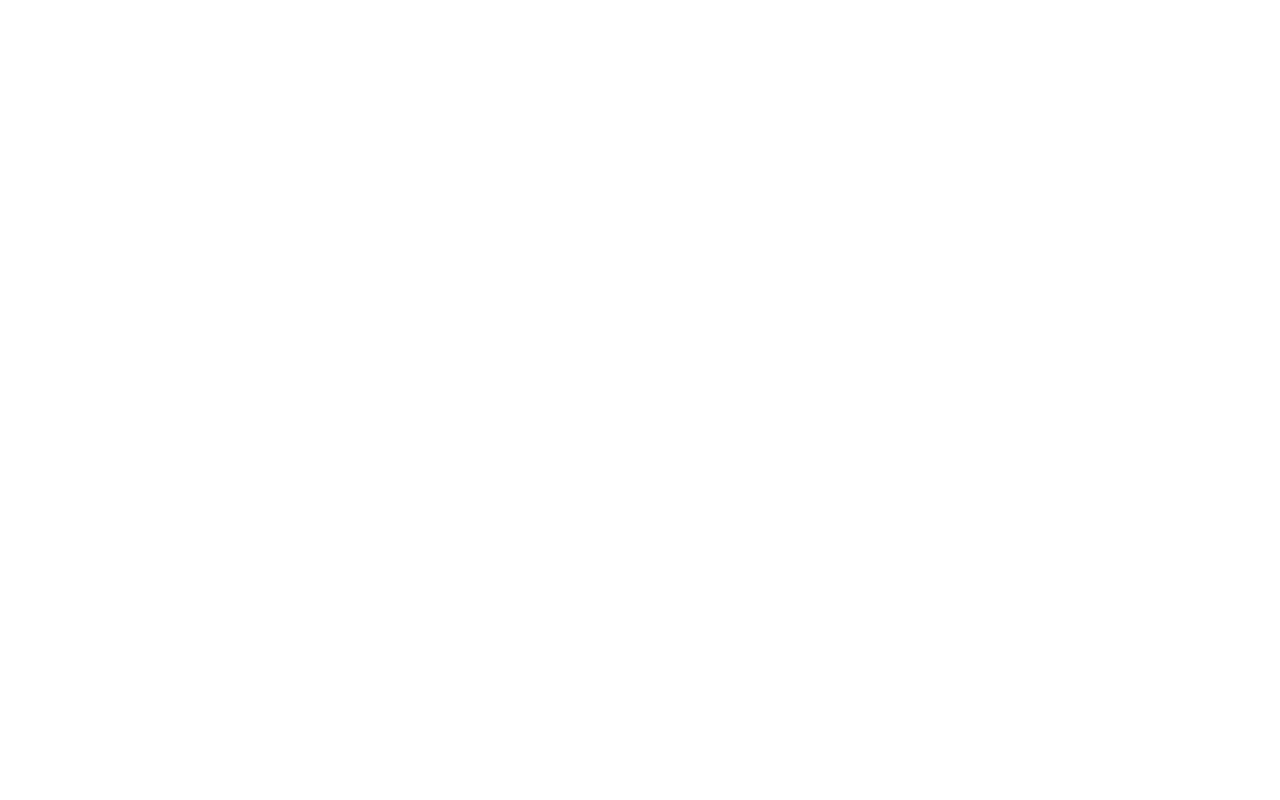
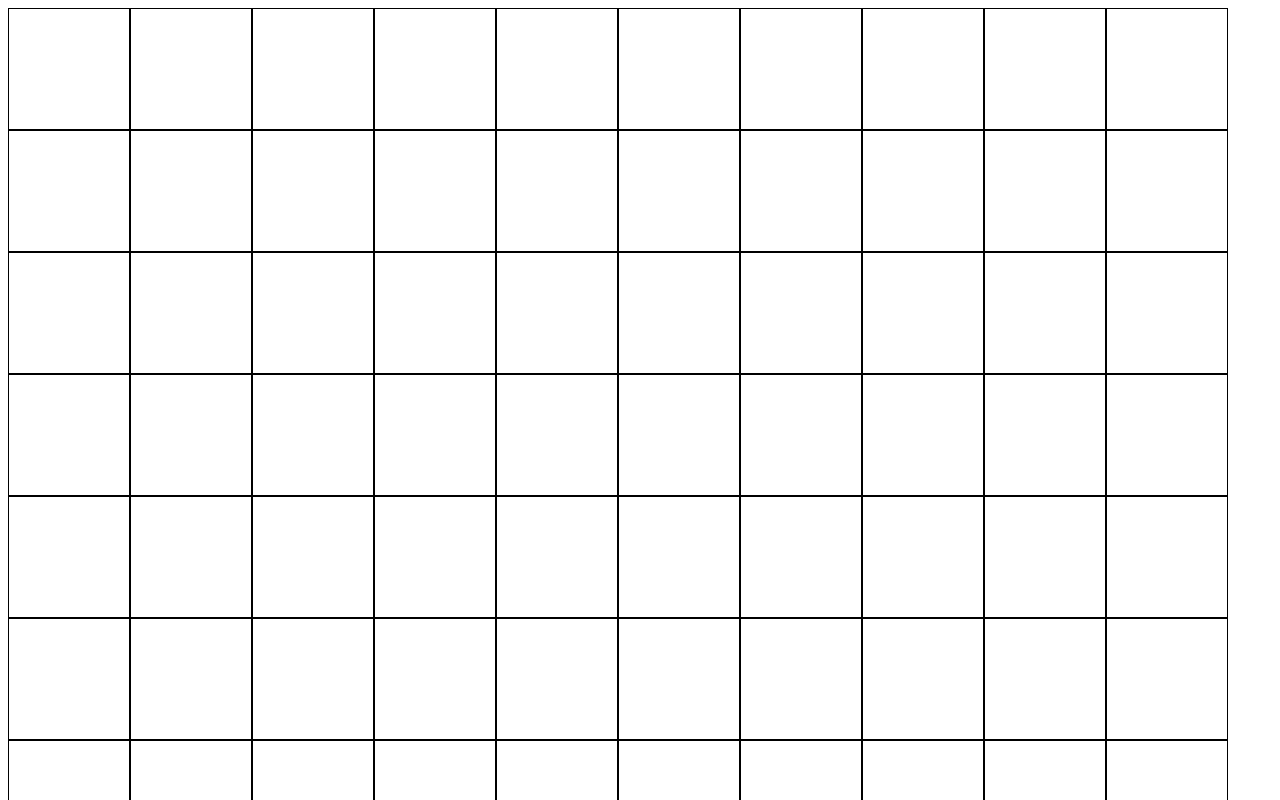
Before and after one commit to ceza01/Etch-a-Sketch, a plain HTML site: page index.html in a window 1280 px wide. Shown: the top 800 px of the page. Drawn offline with Linux system fonts and the light colour scheme.

Commit message:
added the css to show de divs as a grid

```diff
--- a/index.html
+++ b/index.html
@@ -4,7 +4,7 @@
     <meta charset="UTF-8">
     <meta name="viewport" content="width=device-width, initial-scale=1.0">
     <title>Etch-A-Sketch</title>
-    <link rel="'stylesheet" href="main.css">
+    <link rel="stylesheet" href="main.css">
 </head>
 <body>
     <div id="container">
--- /dev/null
+++ b/main.css
@@ -0,0 +1,15 @@
+html, body {
+    height: 100vh;
+}
+
+#container {
+    display: flex;
+    flex-wrap: wrap;
+}
+
+#grid {
+    display: flex;
+    min-height: 120px;
+    min-width: 120px;
+    border: 0.5px solid black;
+}
--- a/script.js
+++ b/script.js
@@ -3,8 +3,8 @@ div.id = "grid";
 container.appendChild(div);*/
 
 
-for (let i = 0; i <= 16; i++){
-    for (let j = 0; j <= 16; j++){
+for (let i = 1; i <= 16; i++){
+    for (let j = 1; j <= 16; j++){
         const newDiv = document.createElement('div');
         newDiv.id = 'grid';
         container.appendChild(newDiv);
```
